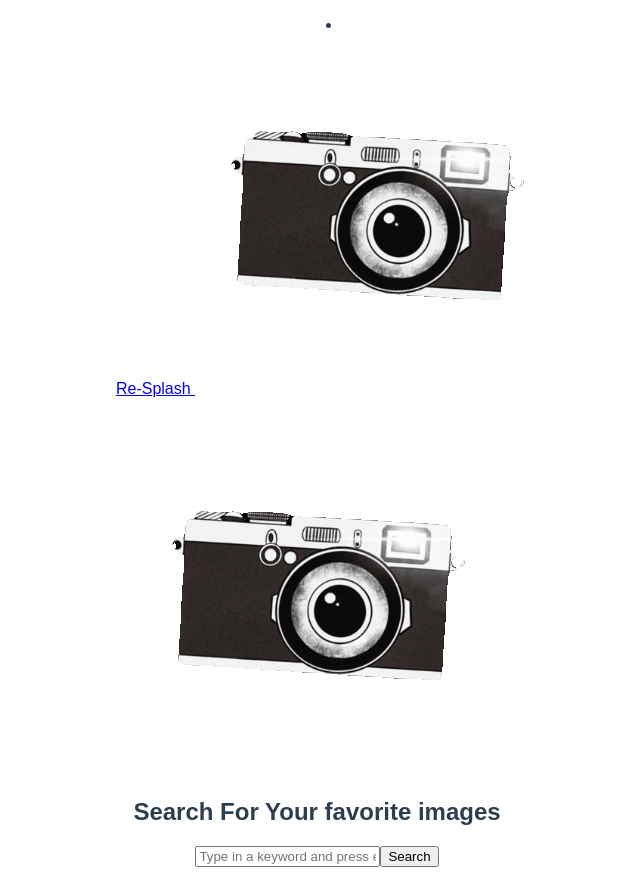
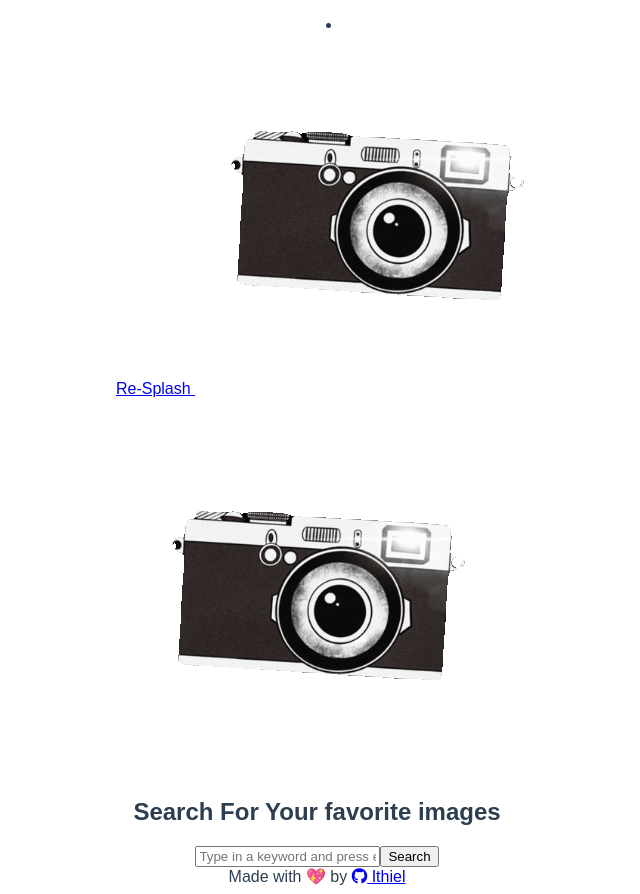
Before and after one commit to ajukadavid/workingVueProject, a Vue app: page / in a window 1280 px wide. Shown: the whole page, without its empty margins (323-963 px from the left). Built offline with nearby package versions, Linux system fonts and the light colour scheme; the HTML template or start-up script is replaced by a standard one; a web font is replaced by a local one.

Commit message:
added github profile to footer

```diff
--- a/public/index.html
+++ b/public/index.html
@@ -5,6 +5,7 @@
     <meta http-equiv="X-UA-Compatible" content="IE=edge">
     <meta name="viewport" content="width=device-width,initial-scale=1.0">
     <link rel="icon" href="<%= BASE_URL %>favicon.ico">
+      <link rel="stylesheet" href="https://cdnjs.cloudflare.com/ajax/libs/font-awesome/6.1.1/css/all.min.css" integrity="sha512-KfkfwYDsLkIlwQp6LFnl8zNdLGxu9YAA1QvwINks4PhcElQSvqcyVLLD9aMhXd13uQjoXtEKNosOWaZqXgel0g==" crossorigin="anonymous" referrerpolicy="no-referrer" />
     <title><%= htmlWebpackPlugin.options.title %></title>
   </head>
   <body>
--- a/src/App.vue
+++ b/src/App.vue
@@ -1,12 +1,15 @@
 <template>
   <NavBar />
   <router-view/>
+<FooterComp />
 </template>
 
 <script>
 import NavBar from '@/components/NavBar'
+import FooterComp from '@/components/Footer'
 export default {
   components: {
+    FooterComp,
     NavBar
   }
 }
--- /dev/null
+++ b/src/components/Footer.vue
@@ -0,0 +1,22 @@
+<template>
+  <footer
+    class="bg-amber-300
+             text-2xl text-center
+             fixed
+             mt-4
+             inset-x-0
+             bottom-0
+             p-4">
+    Made with 💖 by <a href="https://github.com/ithiel883"> <i class="fa-brands fa-github"></i> Ithiel </a>
+  </footer>
+</template>
+
+<script>
+export default {
+  name: 'FooterComp'
+}
+</script>
+
+<style scoped>
+
+</style>
```
